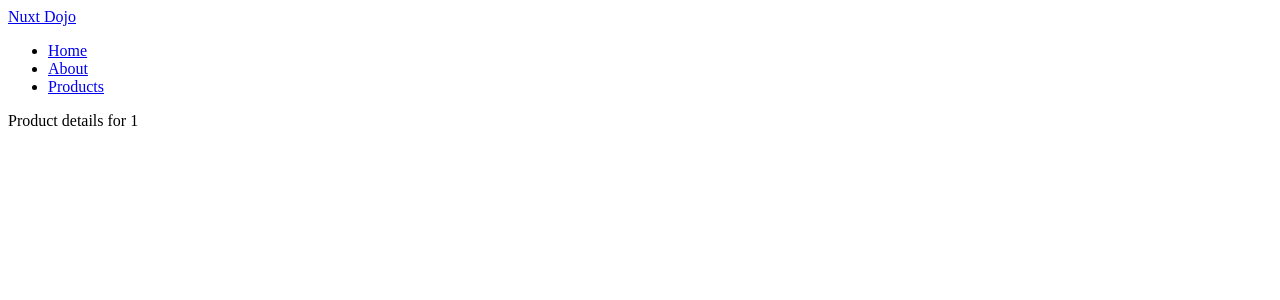
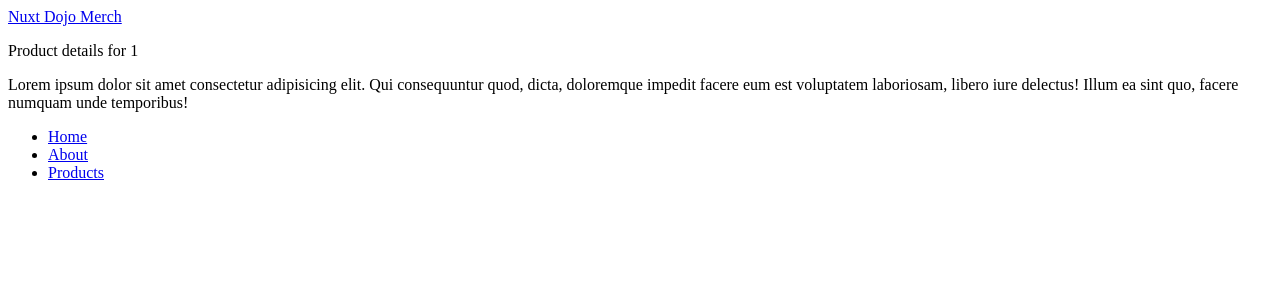
Before and after one commit to awillis-dev/nuxt-product-catalog, a Nuxt app: page /products/1 in a window 1280 px wide. Shown: the top 300 px of the page. Built offline with nearby package versions, Linux system fonts and the light colour scheme.

Commit message:
add product layout to product index & product id page

```diff
--- a/layouts/products.vue
+++ b/layouts/products.vue
@@ -2,7 +2,7 @@
   <div>
     <header>
       <nav>
-        <NuxtLink to="/"> Nuxt Dojo</NuxtLink>
+        <NuxtLink to="/products">Nuxt Dojo Merch</NuxtLink>
       </nav>
     </header>
 
--- a/pages/products/[id].vue
+++ b/pages/products/[id].vue
@@ -2,11 +2,20 @@
 <template>
   <div>
     <p>Product details for {{ id }}</p>
+    <p>
+      Lorem ipsum dolor sit amet consectetur adipisicing elit. Qui consequuntur
+      quod, dicta, doloremque impedit facere eum est voluptatem laboriosam,
+      libero iure delectus! Illum ea sint quo, facere numquam unde temporibus!
+    </p>
   </div>
 </template>
 
 <script setup>
 const { id } = useRoute().params;
+
+definePageMeta({
+  layout: "products",
+});
 </script>
 
 <style scoped></style>
--- a/pages/products/index.vue
+++ b/pages/products/index.vue
@@ -1,9 +1,13 @@
-<template lang="">
+<template>
   <div>
     <p>Products</p>
   </div>
 </template>
-<script>
-export default {};
+
+<script setup>
+definePageMeta({
+  layout: "products",
+});
 </script>
-<style lang=""></style>
+
+<style scoped></style>
```
